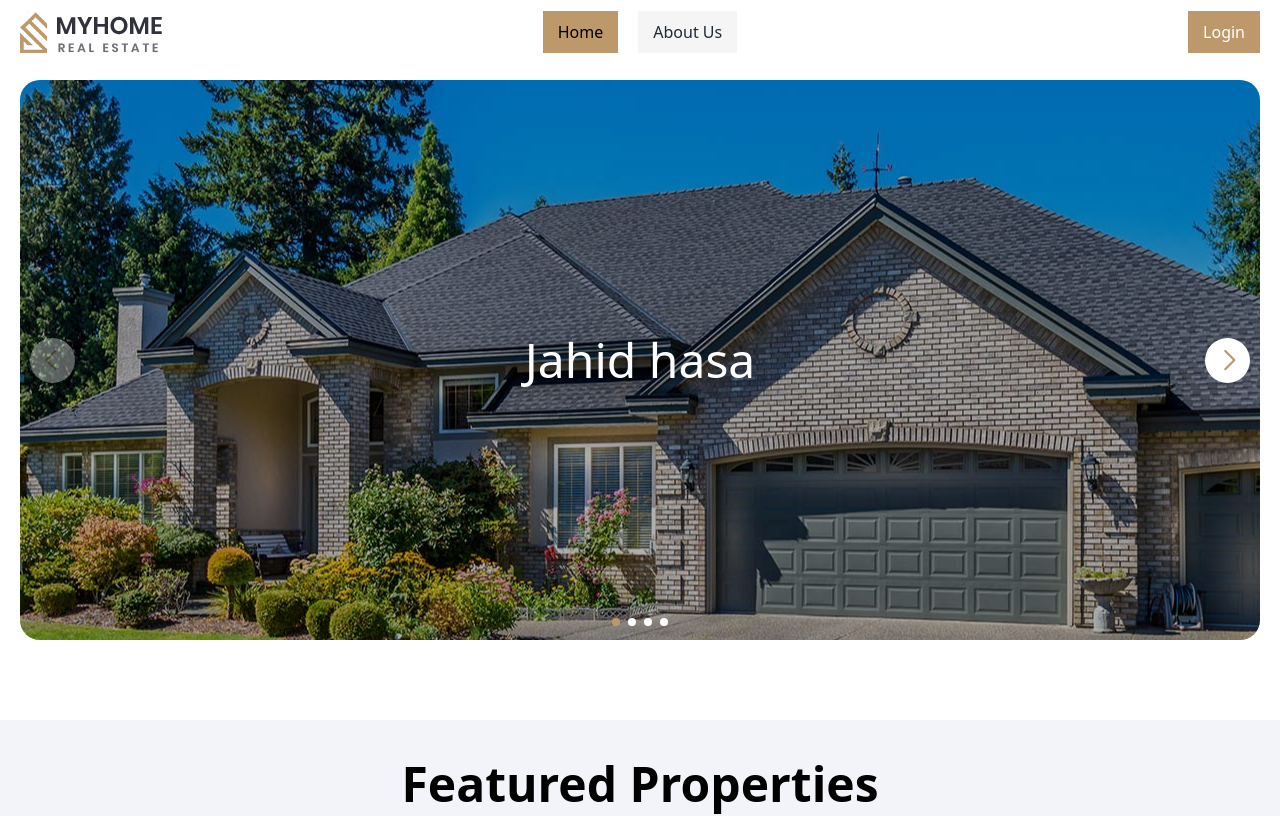
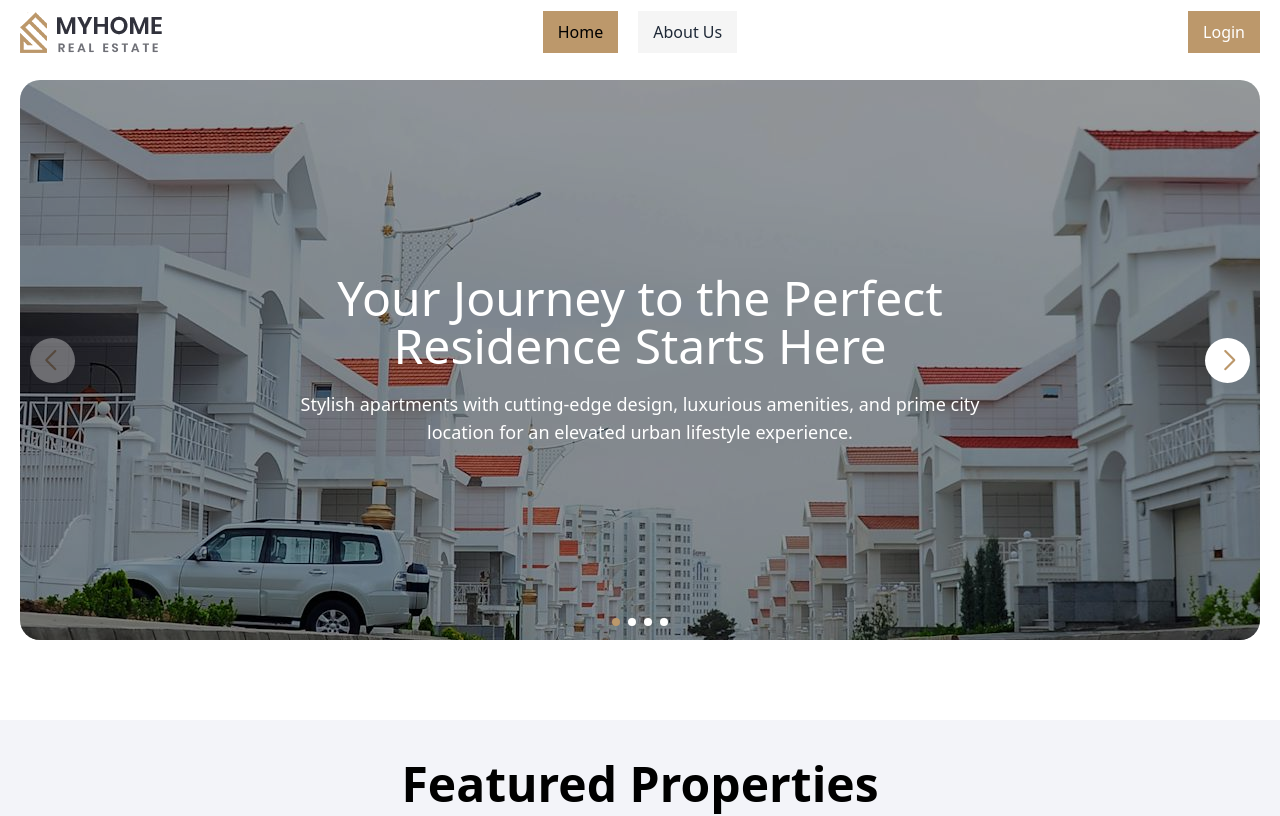
Before and after one commit to onik121/my-home, a React (Vite) app: page / in a window 1280 px wide. Shown: the top 816 px of the page. Built offline with nearby package versions, Linux system fonts and the light colour scheme; no server answers.

Commit message:
updated hero section

```diff
--- a/src/components/Slider.jsx
+++ b/src/components/Slider.jsx
@@ -17,24 +17,42 @@ const Slider = () => {
             pagination={{ clickable: true }}>
             <SwiperSlide>
                 <div className='slider-1 slider'>
-                    <div className='overlay text-white flex items-center justify-center'>
-                        <h1 className='text-5xl'>Jahid hasa</h1>
+                    <div className='overlay flex items-center justify-center'>
+                        <div className='text-white text-center max-w-[700px] mx-auto'>
+                            <h1 className='text-5xl'>Your Journey to the Perfect Residence Starts Here</h1>
+                            <p className='text-lg mt-5'>Stylish apartments with cutting-edge design, luxurious amenities, and prime city location for an elevated urban lifestyle experience.</p>
+                        </div>
                     </div>
                 </div>
             </SwiperSlide>
             <SwiperSlide>
                 <div className='slider-2 slider'>
-                    <div className='overlay'></div>
+                    <div className='overlay flex items-center justify-center'>
+                        <div className='text-white text-center max-w-[700px] mx-auto'>
+                            <h1 className='text-5xl'>Your Ultimate Guide to Residential Bliss</h1>
+                            <p className='text-lg mt-5'>Peaceful residences amidst greenery offering sanctuary from city life while maintaining easy urban access.</p>
+                        </div>
+                    </div>
                 </div>
             </SwiperSlide>
             <SwiperSlide>
                 <div className='slider-3 slider'>
-                    <div className='overlay'></div>
+                    <div className='overlay flex items-center justify-center'>
+                        <div className='text-white text-center max-w-[700px] mx-auto'>
+                            <h1 className='text-5xl'>Finding Serenity in Every Space</h1>
+                            <p className='text-lg mt-5'>Charming seaside homes with ocean views, sandy beaches, and relaxed coastal living ambiance for ultimate tranquility.</p>
+                        </div>
+                    </div>
                 </div>
             </SwiperSlide>
             <SwiperSlide>
                 <div className='slider-4 slider'>
-                    <div className='overlay'></div>
+                    <div className='overlay flex items-center justify-center'>
+                        <div className='text-white text-center max-w-[700px] mx-auto'>
+                            <h1 className='text-5xl'>Discover Your Dream Home Today!</h1>
+                            <p className='text-lg mt-5'>Sustainable residences with green design, eco-friendly materials, and energy-efficient technologies for a greener, more responsible lifestyle.</p>
+                        </div>
+                    </div>
                 </div>
             </SwiperSlide>
         </Swiper>
--- a/src/index.css
+++ b/src/index.css
@@ -58,16 +58,16 @@
 .overlay {
   width: 100%;
   height: 100%;
-  background: rgba(0, 0, 0, .3);
+  background: rgba(0, 0, 0, .4);
   border-radius: 20px;
 }
 
 .slider-1 {
-  background-image: url(../src/assets/1.jpg);
+  background-image: url(../src/assets/2.jpg);
 }
 
 .slider-2 {
-  background-image: url(../src/assets/2.jpg);
+  background-image: url(../src/assets/1.jpg);
 }
 
 .slider-3 {
```
